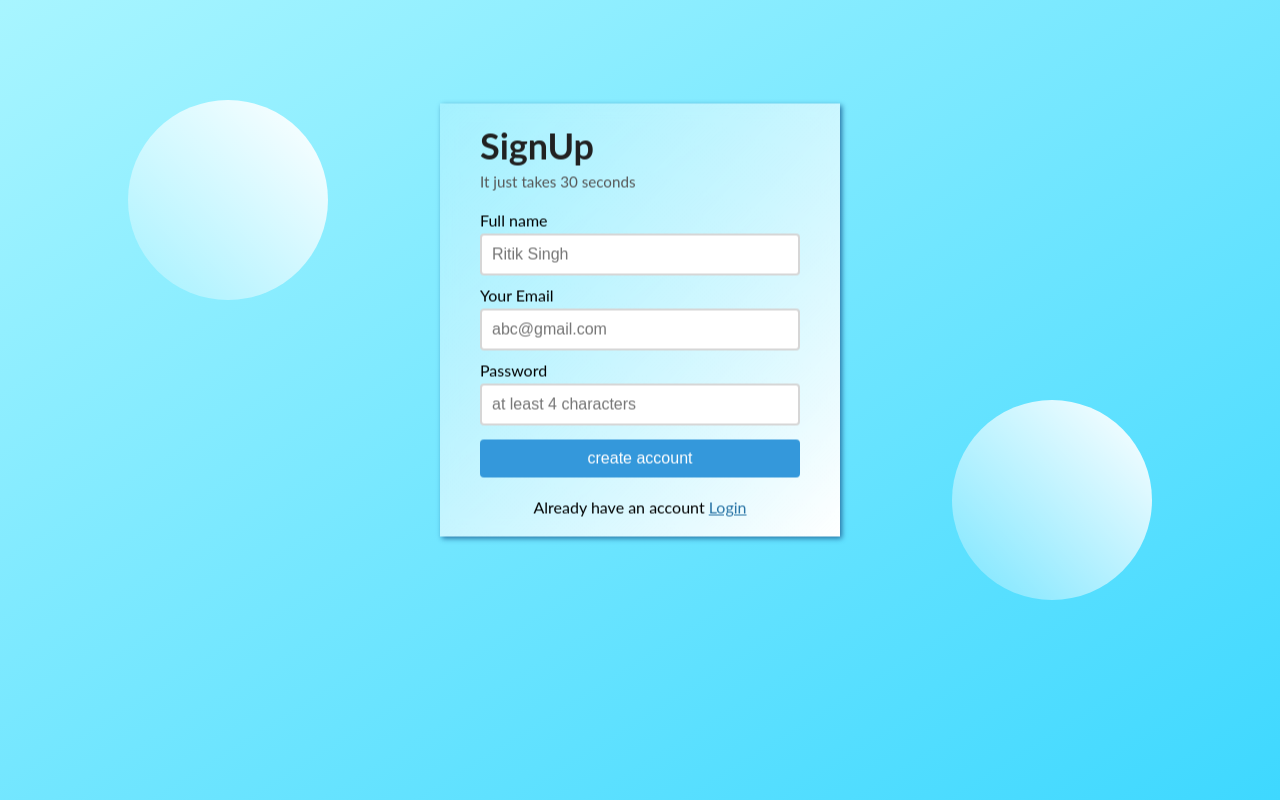
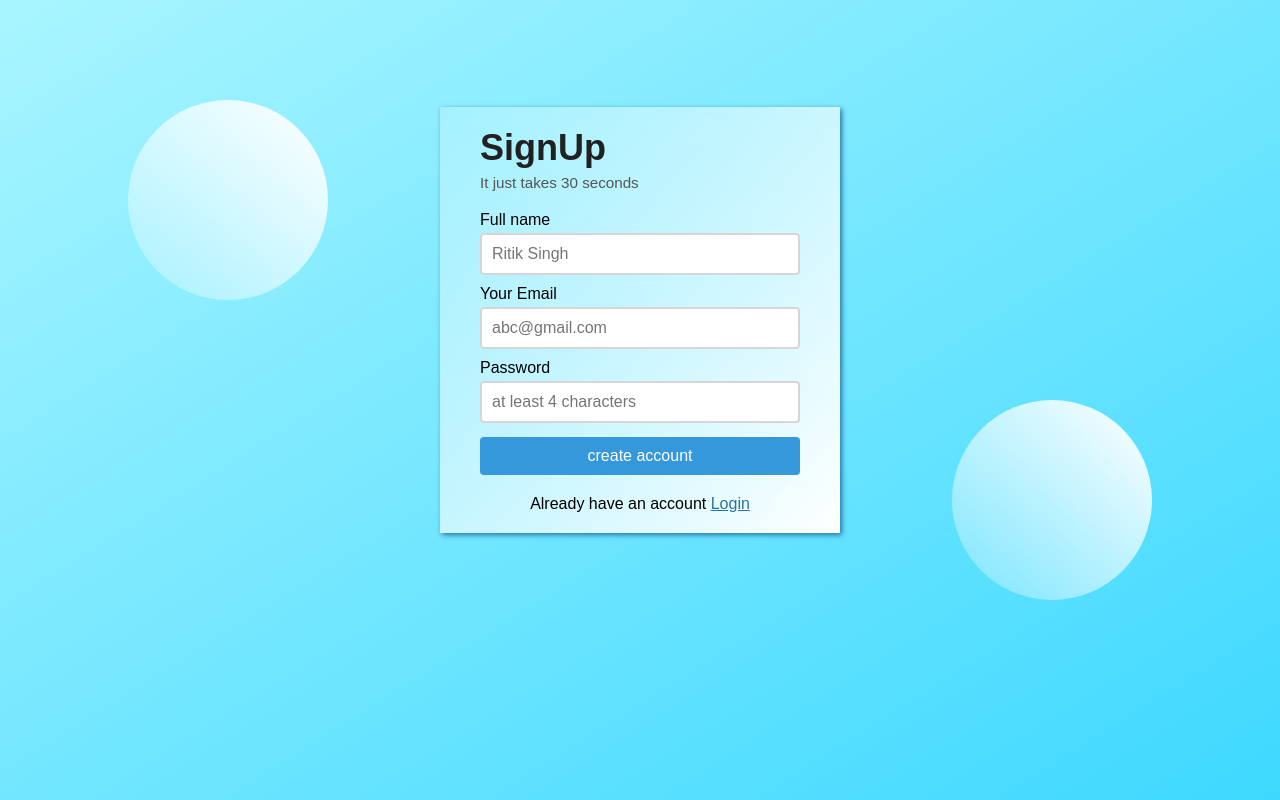
Before and after one commit to Ritik261/my-portfolio, a plain HTML site: page signup.html in a window 1280 px wide. Drawn offline with Linux system fonts and the light colour scheme.

Commit message:
changes in body

```diff
--- a/style1.css
+++ b/style1.css
@@ -4,7 +4,8 @@
     box-sizing: border-box;
 }
 body{
-    font-family: 'lato',sans-serif;
+    font-family: sans-serif;
+    /* 'lato', */
 }
 .outerbox{
     width: 100vw;
```
